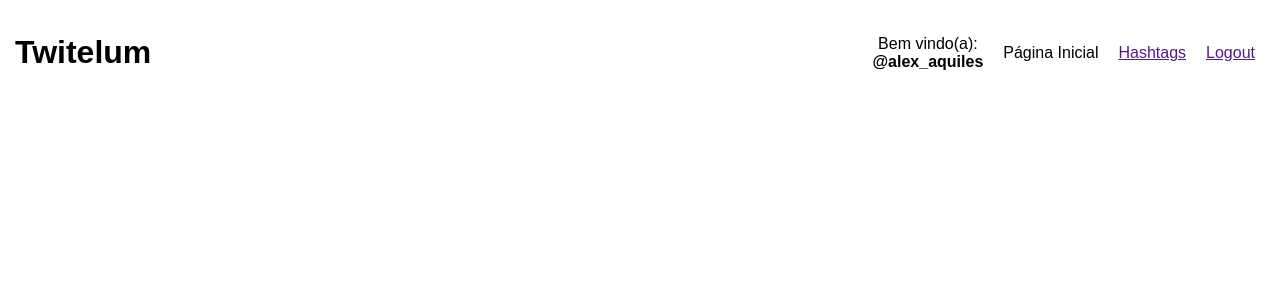
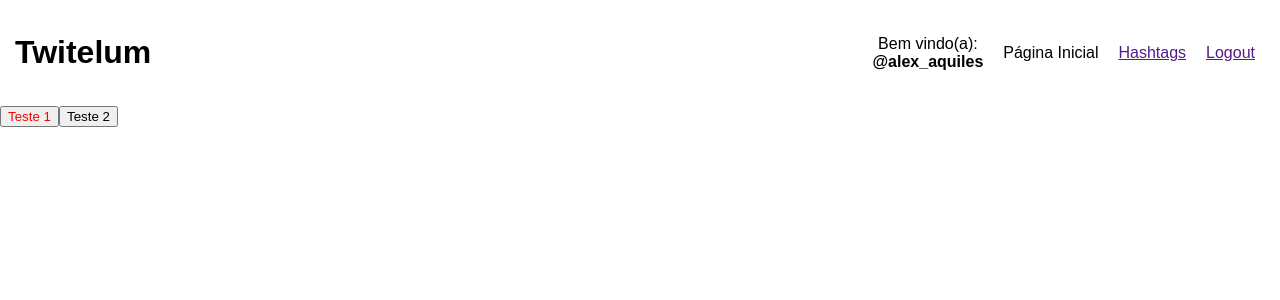
Before and after one commit to alexandreaquiles/react7804, a React (Create React App) app: page / in a window 1280 px wide. Shown: the top 300 px of the page. Built offline with nearby package versions, Linux system fonts and the light colour scheme.

Commit message:
Extra: props no style e className

```diff
--- a/src/App.js
+++ b/src/App.js
@@ -1,12 +1,15 @@
 import React, { Component, Fragment } from 'react';
 import './App.css';
 import Cabecalho from './components/Cabecalho';
+import { Botao1, Botao2 } from './components/Botao';
 
 class App extends Component {
   render() {
     return (
       <Fragment>
         <Cabecalho usuario="@alex_aquiles" />
+        <Botao1 cor="red" texto="Teste 1"/>
+        <Botao2 tipo="danger" texto="Teste 2"/>
       </Fragment>
     );
   }
--- /dev/null
+++ b/src/components/Botao.js
@@ -0,0 +1,24 @@
+import React, { Component } from 'react';
+
+class Botao1 extends Component {
+    render() {
+        return (
+            <button style={{ color: this.props.cor }}>
+                {this.props.texto}
+            </button>
+        );
+    }
+}
+
+class Botao2 extends Component {
+    render() {
+        return (
+            <button className={"btn btn-" + this.props.tipo}>
+                {this.props.texto}
+            </button>
+        );
+    }
+}
+
+
+export { Botao1, Botao2 };
```
